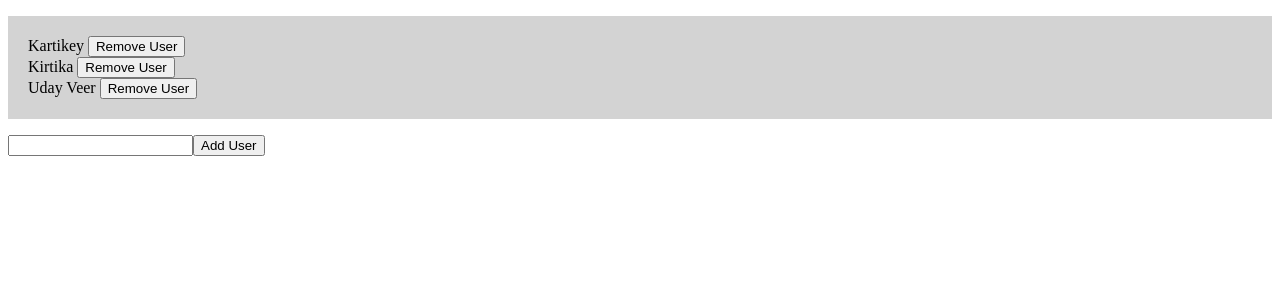
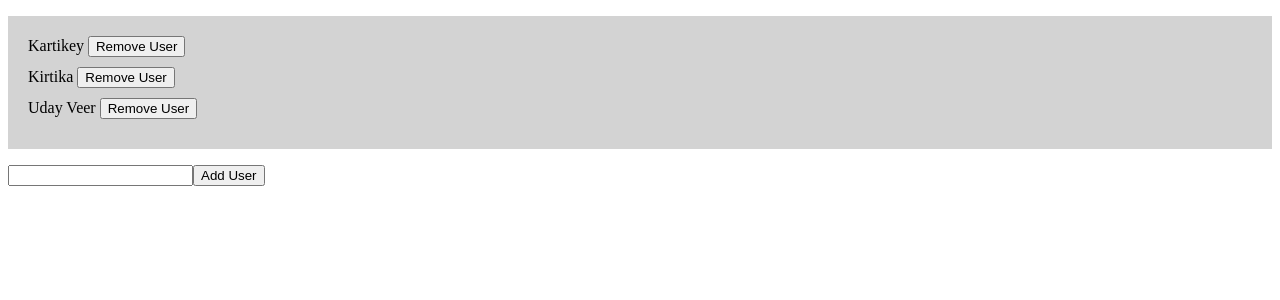
Before and after one commit to 23-kartikey/User-Management-Frontend, a React (Vite) app: page / in a window 1280 px wide. Shown: the top 300 px of the page. Built offline with nearby package versions, Linux system fonts and the light colour scheme.

Commit message:
feat: added margin bottom to each item in list

```diff
--- a/src/App.css
+++ b/src/App.css
@@ -3,3 +3,7 @@
   padding: 20px;
   list-style: none;
 }
+
+.user-item{
+  margin-bottom: 10px;
+}
--- a/src/App.tsx
+++ b/src/App.tsx
@@ -67,7 +67,7 @@ type ListItemProps = {
 
 function ListItem({item, removeUser}: ListItemProps){
   return(
-    <li>{item.name}
+    <li className="user-item">{item.name}
     &nbsp;
     <RemoveItemButton id={item.id} removeUser={removeUser} />
     </li>
```
